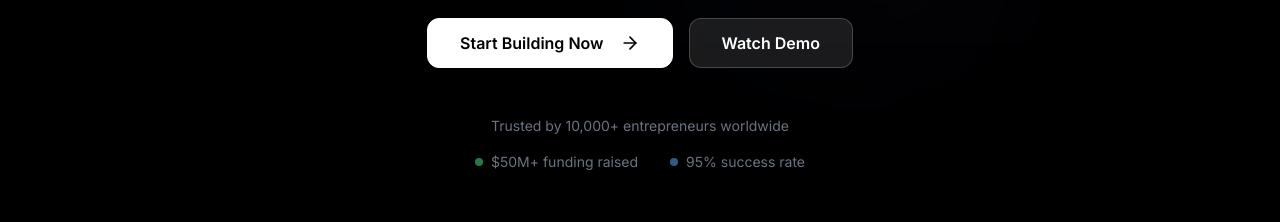
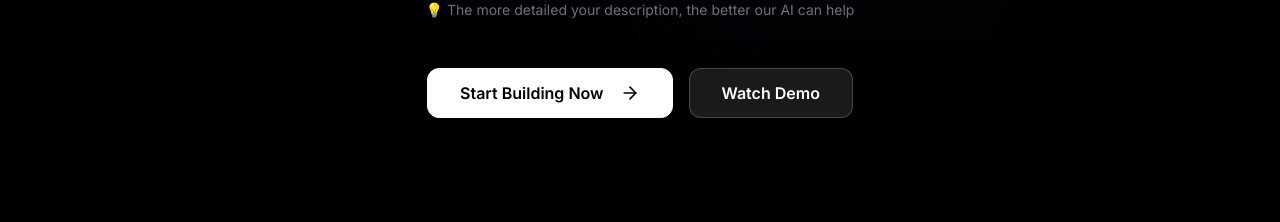
Before and after one commit to CultivateAi01/CultivateAi, a React (Vite) app: page / in a window 1280 px wide. Shown: the part 632-854 px from the top of the page. Built offline with nearby package versions, Linux system fonts and the light colour scheme; no server answers.

Commit message:
Updated Hero.tsx

```diff
--- a/src/components/landing/Hero.tsx
+++ b/src/components/landing/Hero.tsx
@@ -187,7 +187,7 @@ export const Hero: React.FC = () => {
         </motion.div>
 
         {/* Simple trust indicators */}
-        <motion.div
+        {/*} <motion.div
           initial={{ opacity: 0 }}
           animate={{ opacity: 1 }}
           transition={{ delay: 1.2 }}
@@ -206,7 +206,7 @@ export const Hero: React.FC = () => {
               <span>95% success rate</span>
             </div>
           </div>
-        </motion.div>
+        </motion.div> */}
       </div>
     </section>
   );
```
